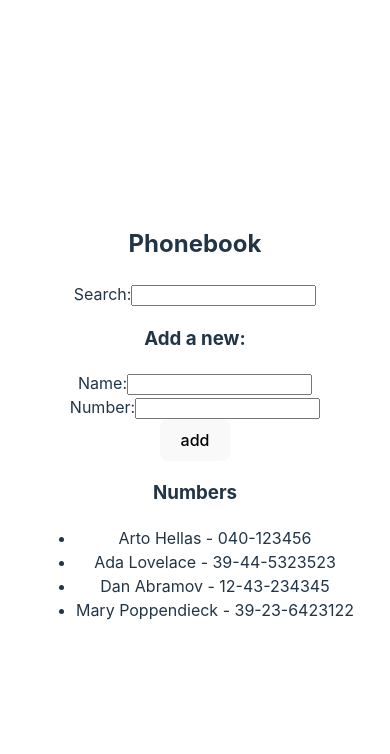
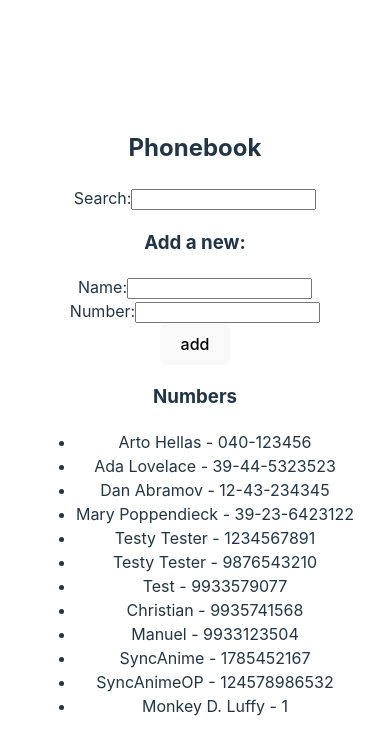
Before and after one commit to Eruasemo/fullstackopen, a React (Vite) app in the folder part2/phonebook/: page / in a window 390 px wide. Shown: the top 754 px of the page. Built offline with nearby package versions, Linux system fonts and the light colour scheme; data requests are answered from the project's data file.

Commit message:
2.13: The Phonebook step 8 Completed

```diff
--- a/part2/phonebook/db.json
+++ b/part2/phonebook/db.json
@@ -1,24 +1,64 @@
 {
-    "persons":[
+  "persons": [
     {
       "name": "Arto Hellas",
       "number": "040-123456",
-        "id": 1
+      "id": "1"
     },
     {
       "name": "Ada Lovelace",
       "number": "39-44-5323523",
-        "id": 2
+      "id": "2"
     },
     {
       "name": "Dan Abramov",
       "number": "12-43-234345",
-        "id": 3
+      "id": "3"
     },
     {
       "name": "Mary Poppendieck",
       "number": "39-23-6423122",
-        "id": 4
+      "id": "4"
+    },
+    {
+      "id": "c5c6",
+      "name": "Testy Tester",
+      "number": "1234567891"
+    },
+    {
+      "id": "70f8",
+      "name": "Testy Tester",
+      "number": "9876543210"
+    },
+    {
+      "id": "cba6",
+      "name": "Test",
+      "number": "9933579077"
+    },
+    {
+      "id": "453c",
+      "name": "Christian",
+      "number": "9935741568"
+    },
+    {
+      "id": "2b4e",
+      "name": "Manuel",
+      "number": "9933123504"
+    },
+    {
+      "id": "71ce",
+      "name": "SyncAnime",
+      "number": "1785452167"
+    },
+    {
+      "id": "9e05",
+      "name": "SyncAnimeOP",
+      "number": "124578986532"
+    },
+    {
+      "id": "7e34",
+      "name": "Monkey D. Luffy",
+      "number": "1"
     }
   ]
 }
--- a/part2/phonebook/src/App.jsx
+++ b/part2/phonebook/src/App.jsx
@@ -3,20 +3,20 @@ import './App.css'
 import DisplayNames from './components/DisplayNames'
 import Input from './components/Input'
 import AddNewForm from './components/AddNewForm'
-import axios from 'axios'
+import personsService from './services/persons'
 
 
 const App = () => {
   const [persons, setPersons] = useState([])
-  const [newName, setNewName] = useState({ name: '', number: '' })
+  const [newName, setNewName] = useState({name:'',number:''})
   const [filter, setFilter] = useState('')
 
-  useEffect(()=>{
-    axios.get('http://localhost:3001/persons')
-    .then(response=>{
-      setPersons(response.data)
-    })
-  },[])
+  useEffect(() => {
+    personsService.getAll()
+      .then(initialPersons => {
+        setPersons(initialPersons)
+      })
+  }, [])
 
   const personsToShow = filter == '' ? persons : persons.filter(person => person.name.toLocaleLowerCase().includes(filter.toLowerCase()))
 
@@ -27,8 +27,11 @@ const App = () => {
     if (persons.some(person => JSON.stringify(person.number) === JSON.stringify(personObject.number))) {
       alert(`${personObject.number} is already on the phonebook.`)
     } else {
-      setPersons(persons.concat(personObject));
-      setNewName({ name: '', number: '' })
+      personsService.create(personObject).then(personsChanged => {
+        setPersons(persons.concat(personsChanged));
+        setNewName({name:'',number:''})
+      })
+
     }
   }
 
--- /dev/null
+++ b/part2/phonebook/src/services/persons.js
@@ -0,0 +1,23 @@
+import axios from "axios";
+const baseUrl = "http://localhost:3001/persons";
+
+const getAll = () => {
+  const request = axios.get(baseUrl);
+  return request.then((response) => response.data);
+};
+
+const create = (newObject) => {
+  const request = axios.post(baseUrl, newObject);
+  return request.then((response) => response.data);
+};
+
+const update = (id, newObject) => {
+  const request = axios.put(`${baseUrl}/${id}`, newObject);
+  return request.then((response) => response.data);
+};
+
+export default {
+  getAll,
+  create,
+  update,
+};
```
Lines whose indentation alone changed are shown as unchanged.
